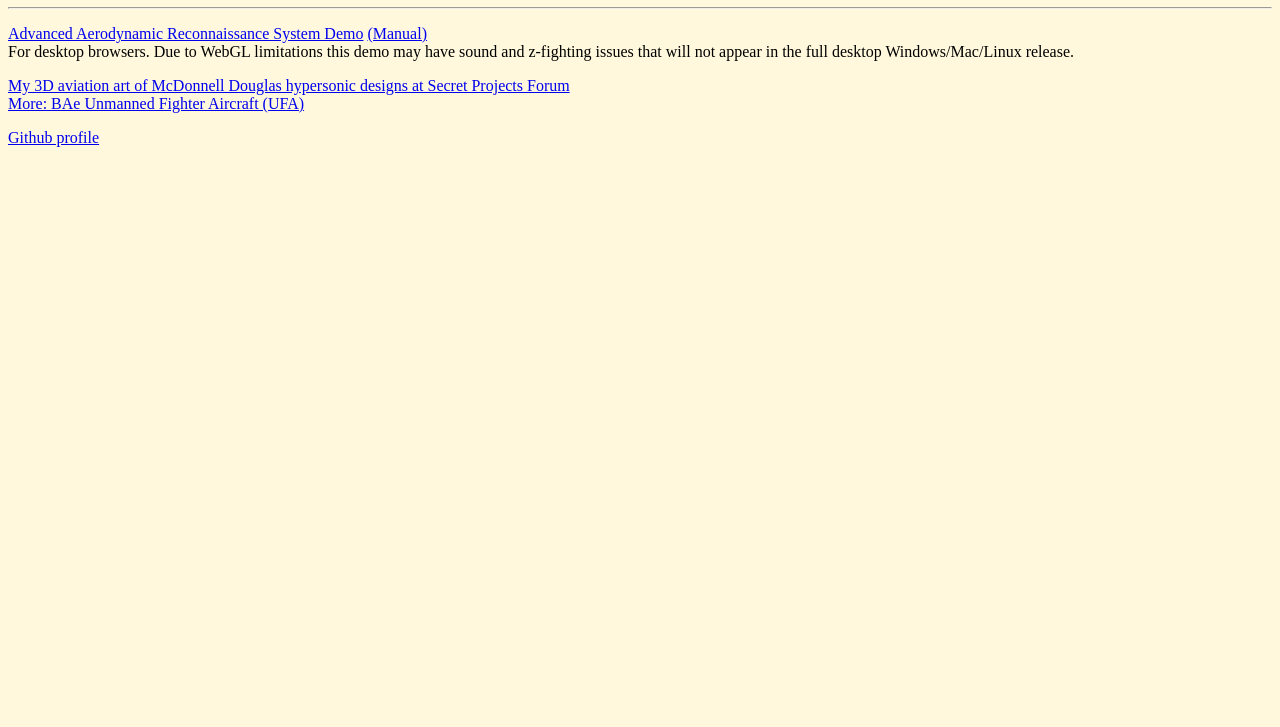
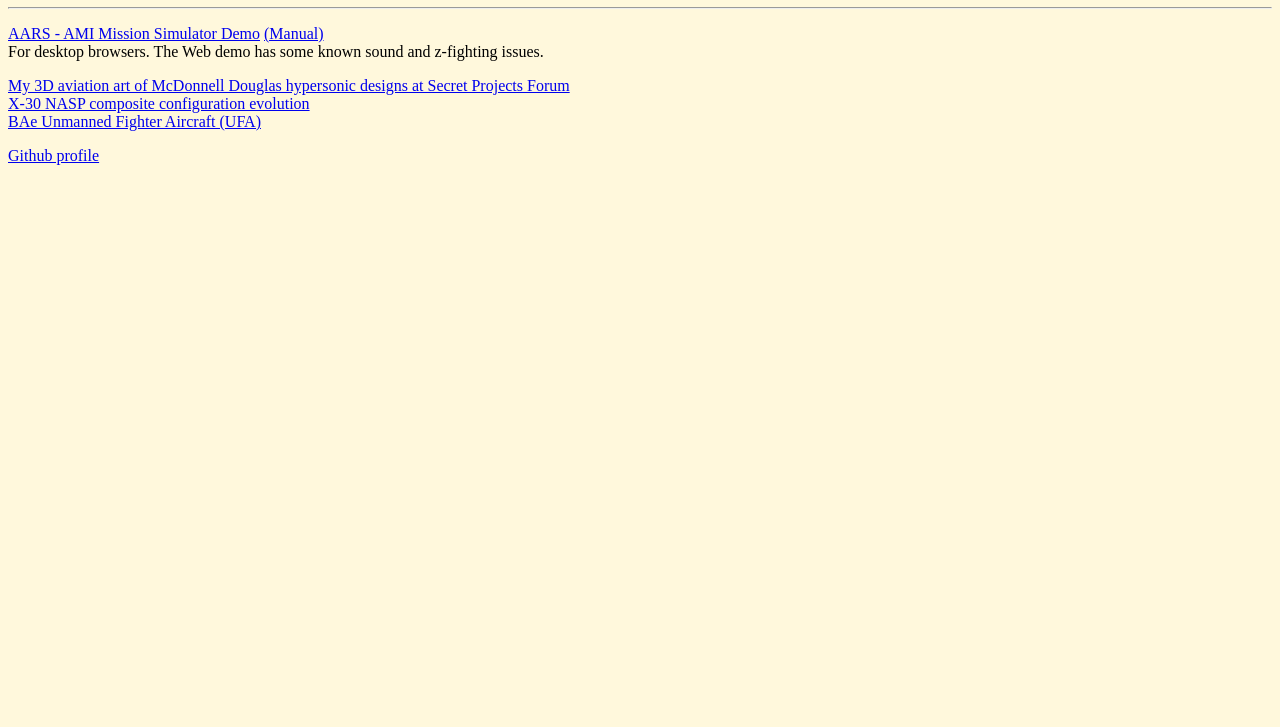
Before and after one commit to tuomasn/tuomasn.github.io, a plain HTML site: page index.html in a window 1280 px wide. Shown: the part 73-800 px from the top of the page. Drawn offline with Linux system fonts and the light colour scheme.

Commit message:
Update main page.

```diff
--- a/index.html
+++ b/index.html
@@ -18,14 +18,15 @@
 <hr>
 
 <p>
-<a href="/aars/index.html">Advanced Aerodynamic Reconnaissance System Demo</a>
+<a href="/aars/index.html">AARS - AMI Mission Simulator Demo</a>
 <a href="/aars/aars_manual.pdf">(Manual)</a><br>
-For desktop browsers. Due to WebGL limitations this demo may have sound and z-fighting issues that will not appear in the full desktop Windows/Mac/Linux release.
+For desktop browsers. The Web demo has some known sound and z-fighting issues.
 </p>
 
 <p>
 <a href="https://www.secretprojects.co.uk/threads/mcdonnell-douglas-hypersonic-designs.41996/">My 3D aviation art of McDonnell Douglas hypersonic designs at Secret Projects Forum</a><br>
-<a href="https://www.secretprojects.co.uk/threads/bae-kingston-unmanned-fighter-aircraft-ufa.42828/">More: BAe Unmanned Fighter Aircraft (UFA)</a>
+<a href="https://www.secretprojects.co.uk/threads/x-30-nasp-composite-configuration-evolution.48494/">X-30 NASP composite configuration evolution</a><br>
+<a href="https://www.secretprojects.co.uk/threads/bae-kingston-unmanned-fighter-aircraft-ufa.42828/">BAe Unmanned Fighter Aircraft (UFA)</a>
 </p>
 
 <p>
```
